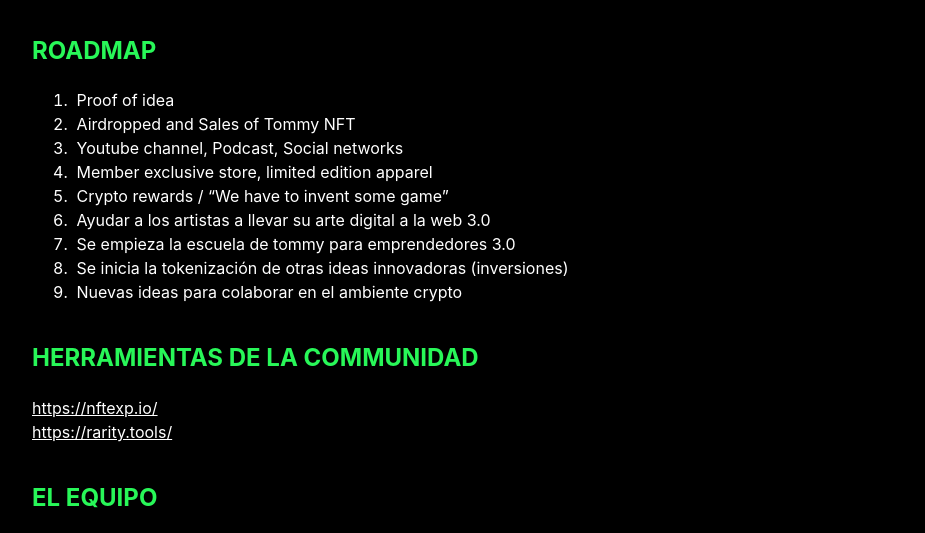
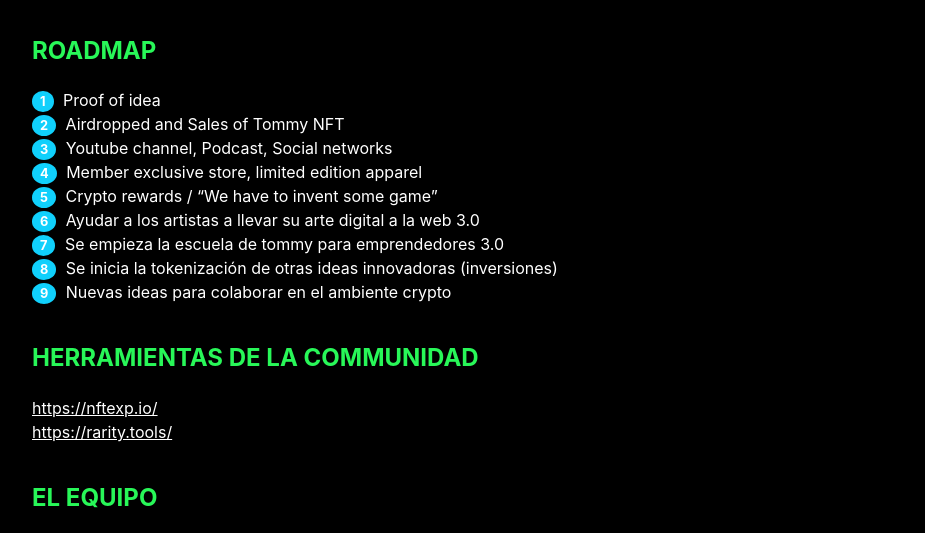
Before and after one commit to llanesleonardo/tommy-club, a website built with Vite: page index.html in a window 1280 px wide. Shown: the part 3254-3787 px from the top of the page, without its empty margins (160-1085 px from the left). Built offline with nearby package versions, Linux system fonts and the light colour scheme.

Commit message:
hotfix blue list roadmap

```diff
--- a/template/maincontent/roadmap/roadmap-01.css
+++ b/template/maincontent/roadmap/roadmap-01.css
@@ -11,6 +11,26 @@
   color: #28f758;
 }
 
+.main-roadmap-list {
+  padding-left: 0;
+}
+
 .main-roadmap-list li {
   color: white;
 }
+
+.main-roadmap-list li {
+  list-style-type: none;
+  counter-increment: item;
+}
+
+.main-roadmap-list li:before {
+  content: counter(item);
+  margin-right: 5px;
+  font-size: 80%;
+  background-color: #10d0fc;
+  color: white;
+  font-weight: bold;
+  padding: 3px 8px;
+  border-radius: 100%;
+}
```
